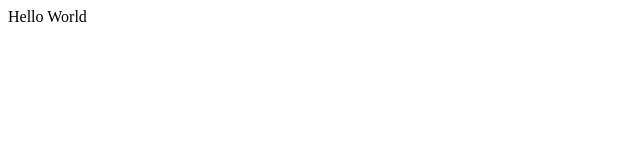
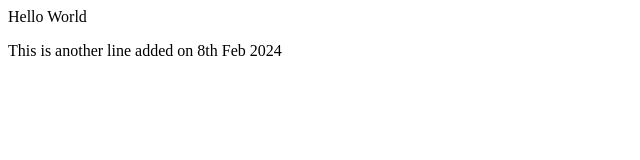
Before and after one commit to rishabh316/apnacollege-demo, a plain HTML site: page index.html in a window 1280 px wide. Shown: the whole page, without its empty margins (0-640 px from the left). Drawn offline with Linux system fonts and the light colour scheme.

Commit message:
Inserted second paragraph

```diff
--- a/index.html
+++ b/index.html
@@ -1 +1,2 @@
 <p>Hello World</p>
+<p>This is another line added on 8th Feb 2024</p>
```
